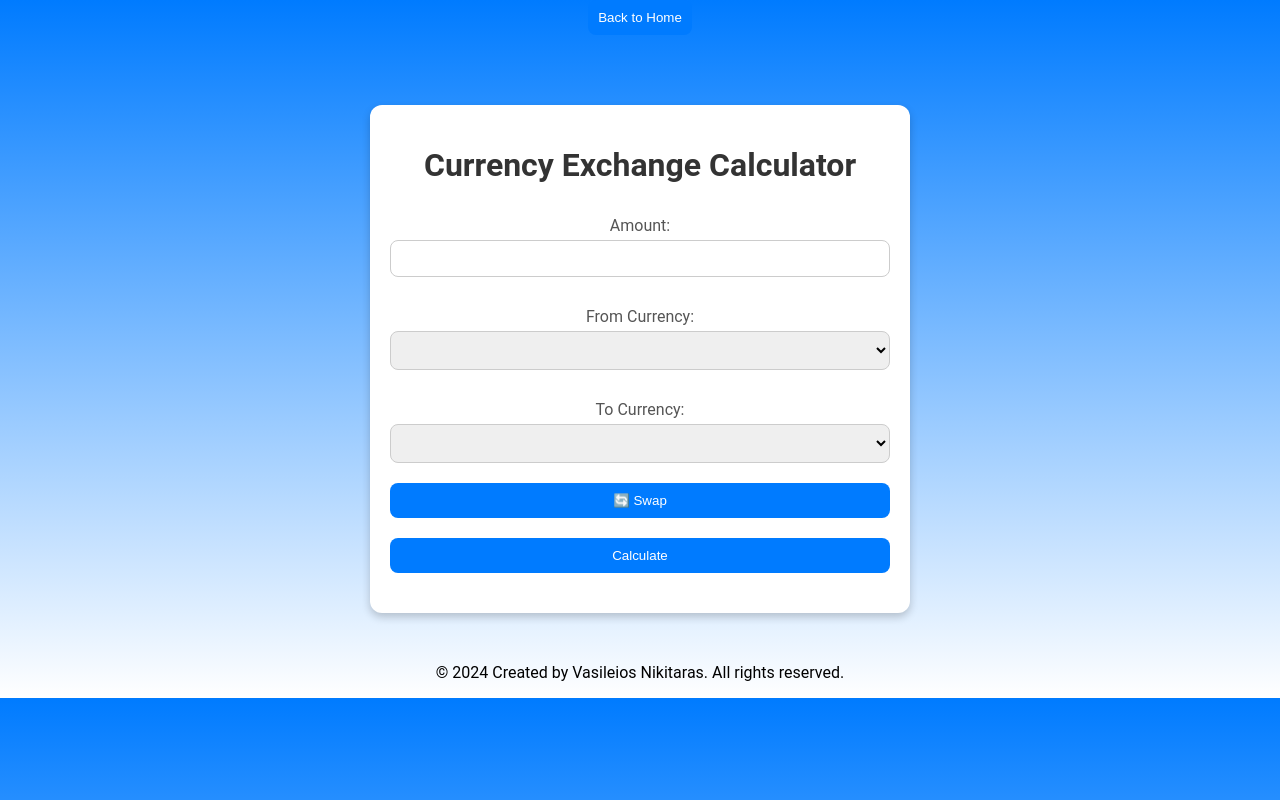
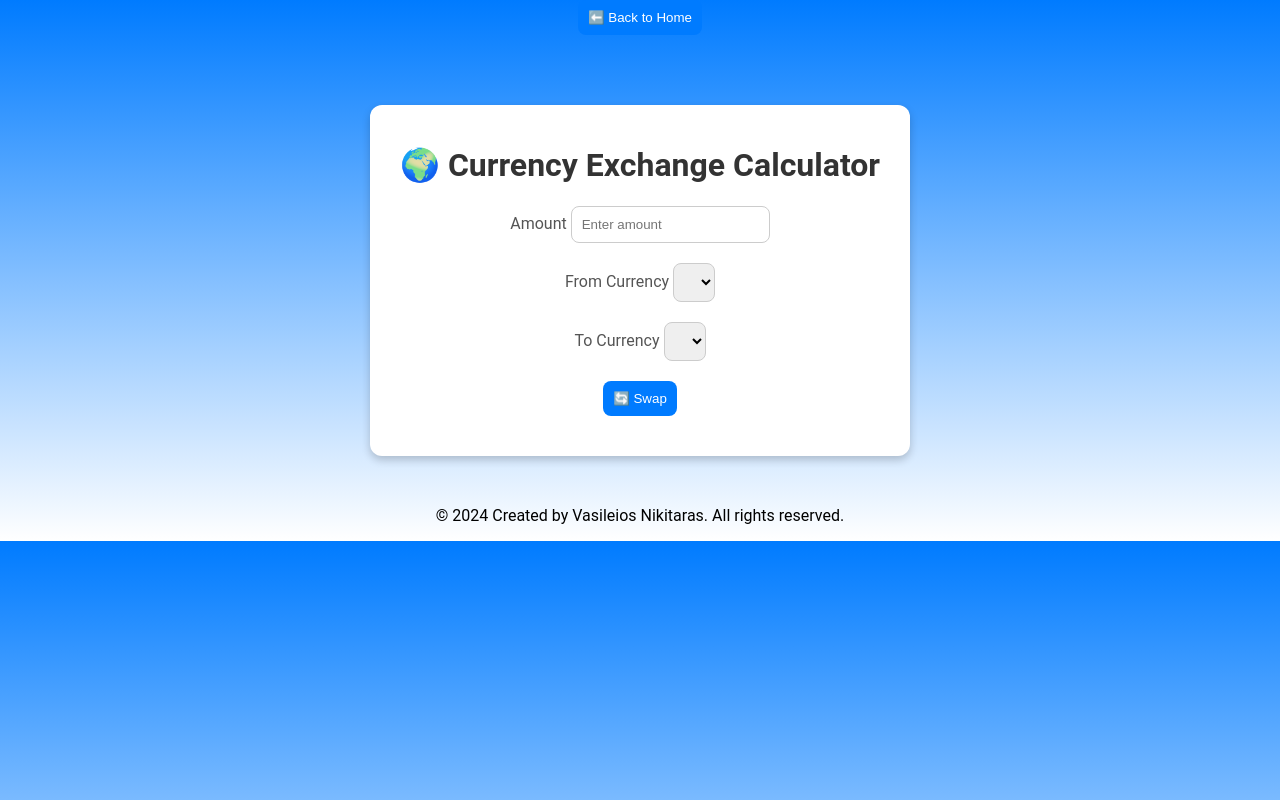
Before and after one commit to vasilisnikitaras/vasi-currency-calculator, a plain HTML site: page index.html in a window 1280 px wide. Drawn offline with Linux system fonts and the light colour scheme; no server answers.

Commit message:
Update index.html

```diff
--- a/index.html
+++ b/index.html
@@ -9,30 +9,39 @@
 </head>
 <body>
 
-  <button onclick="window.location.href='https://vasilisnikitaras.github.io/vasilis-portfolio/'">
-    Back to Home
+  <button class="home-button" onclick="window.location.href='https://vasilisnikitaras.github.io/vasilis-portfolio/'">
+    ⬅️ Back to Home
   </button>
 
-  <div class="container">
-    <h1>Currency Exchange Calculator</h1>
+  <main class="container">
+    <h1>🌍 Currency Exchange Calculator</h1>
 
-    <form id="exchangeForm">
-      <label for="amount">Amount:</label>
-      <input type="number" id="amount" name="amount" required />
+    <form id="exchangeForm" autocomplete="off">
+      <div class="form-group">
+        <label for="amount">Amount</label>
+        <input type="number" id="amount" name="amount" placeholder="Enter amount" required />
+      </div>
 
-      <label for="fromCurrency">From Currency:</label>
-      <select id="fromCurrency" name="fromCurrency"></select>
+      <div class="form-row">
+        <div class="form-group">
+          <label for="fromCurrency">From Currency</label>
+          <select id="fromCurrency" name="fromCurrency"></select>
+        </div>
 
-      <label for="toCurrency">To Currency:</label>
-      <select id="toCurrency" name="toCurrency"></select>
+        <div class="form-group">
+          <label for="toCurrency">To Currency</label>
+          <select id="toCurrency" name="toCurrency"></select>
+        </div>
+      </div>
 
-      <button type="button" id="swapButton">🔄 Swap</button>
-      <button type="button" id="calculateButton">Calculate</button>
+      <div class="button-row">
+        <button type="button" id="swapButton">🔄 Swap</button>
+      </div>
     </form>
 
-    <div id="result"></div>
+    <section id="result" class="result-display"></section>
     <div id="lastUpdated" class="timestamp"></div>
-  </div>
+  </main>
 
   <footer>
     <p>© 2024 Created by Vasileios Nikitaras. All rights reserved.</p>
```
